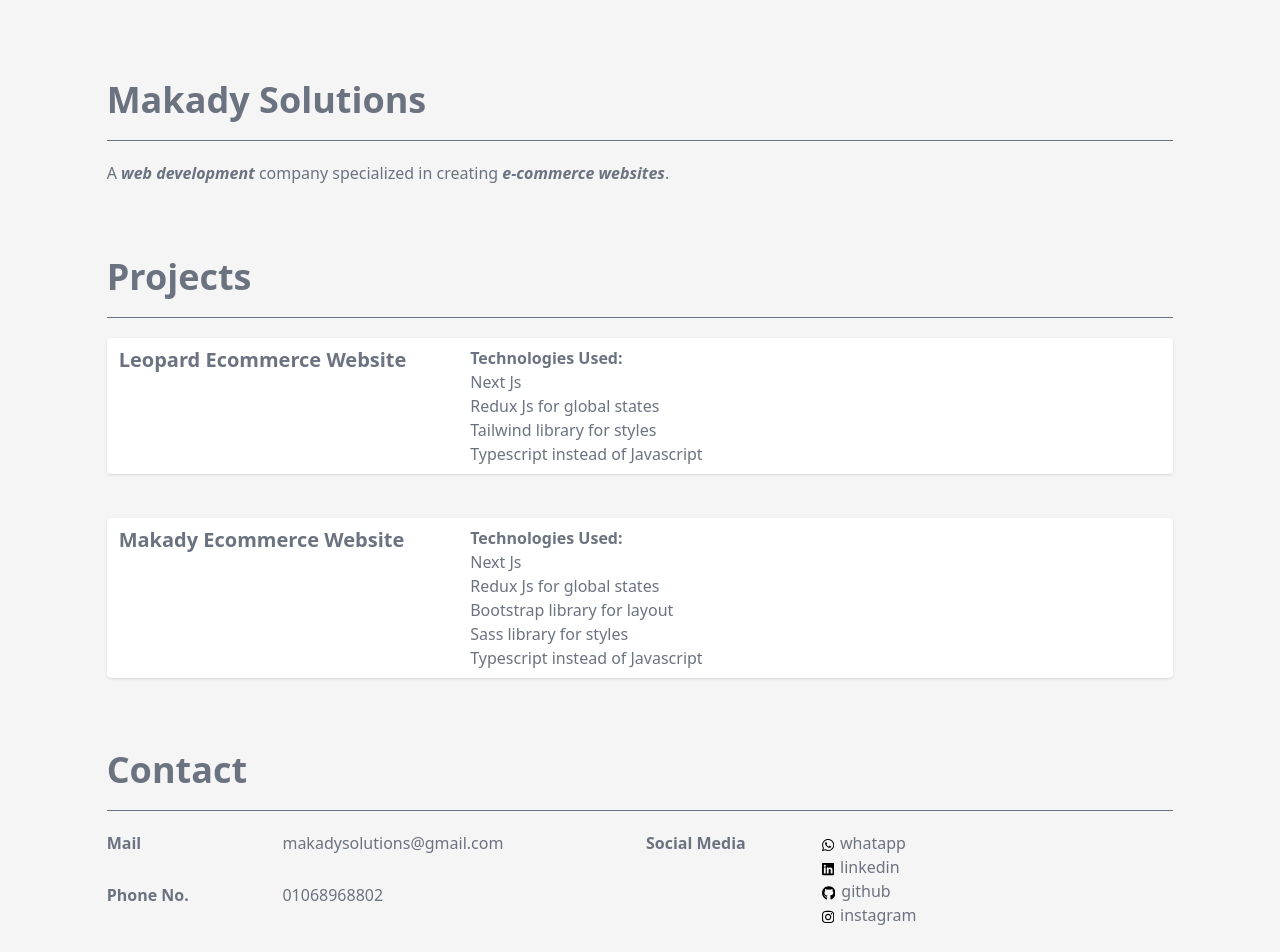
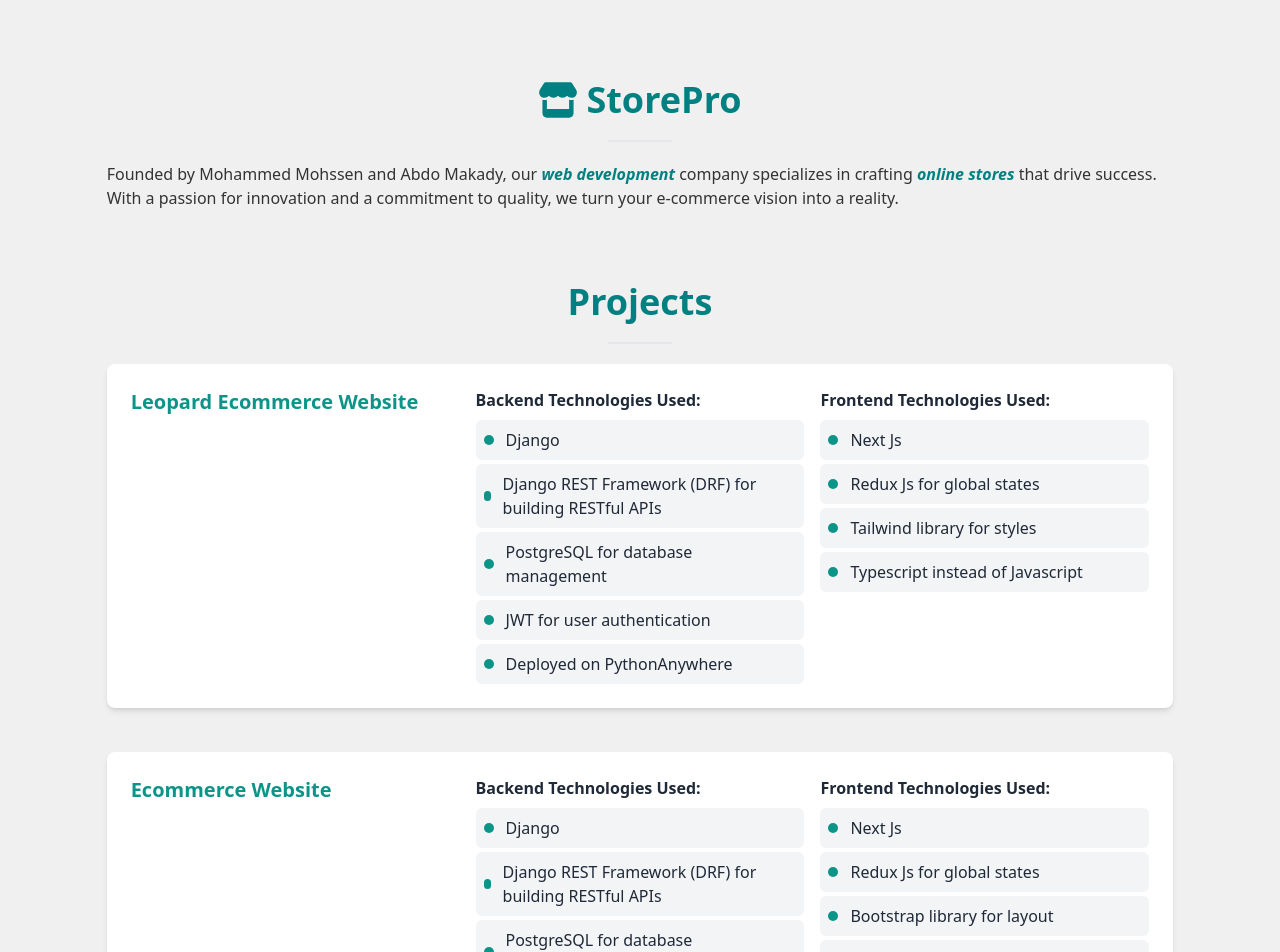
Before and after one commit to abdolrhman-mo/nextjs-ams, a Next.js app: page / in a window 1280 px wide. Shown: the top 952 px of the page. Built offline with nearby package versions, Linux system fonts and the light colour scheme.

Commit message:
changed makadysolutions to storepro and made some colors enhancements

```diff
--- a/app/layout.tsx
+++ b/app/layout.tsx
@@ -5,7 +5,7 @@
 const inter = Inter({ subsets: ["latin"] });
 
 export const metadata: Metadata = {
-  title: "Makady Solutions - Web Development Company",
+  title: "StorePro - Web Development Company",
   description: "Web Development Company",
 };
 
@@ -16,7 +16,7 @@
 }>) {
   return (
     <html lang="en">
-      <body className="bg-neutral-100 text-gray-500 pt-10 md:pt-20">
+      <body className="bg-grayBackground text-textColor pt-10 md:pt-20">
         {children}
       </body>
     </html>
--- a/app/ui/comman/heading.tsx
+++ b/app/ui/comman/heading.tsx
@@ -14,7 +14,7 @@
     return (
         <Tag
             className={`font-semibold capitalize ${
-            level === 1 ? 'text-4xl mb-4' :
+            level === 1 ? 'text-4xl mb-4 text-primaryColor' :
             level === 2 ? 'text-3xl mb-3' :
             level === 3 ? 'text-2xl mb-2' :
             level === 4 ? 'text-xl mb-2' :
--- a/app/ui/home/contact.tsx
+++ b/app/ui/home/contact.tsx
@@ -3,16 +3,16 @@
 export default function Contact() {
     return (
         <div className="w-5/6 mx-auto space-y-5">
-        <Heading level={1}>Contact</Heading>
-        <hr className="text-xl border-gray-500" />
+        <Heading level={1} className="w-fit mx-auto">Contact</Heading>
+        <hr className="border-t-2 border-gray-200 my-4 mx-auto w-16" />
         <div className="grid gird-cols-1 md:grid-cols-2 gap-6 md:gap-3">
             <div className="grid gap-6 md:gap-2">
                 <div className="flex justify-between md:grid grid-cols-3 ">
                     <div className="font-semibold capitalize col-span-1">mail</div>
                     <div className="col-span-2">
-                        <a className="hover:underline" href="mailto:makadysolutions@gmail.com" target="_blank">
+                        <a className="hover:underline" href="mailto:storee.proo@gmail.com" target="_blank">
                           {/* <svg className="pr-1.5 h-3.5 hidden md:inline-block" xmlns="http://www.w3.org/2000/svg" viewBox="0 0 512 512"><path d="M48 64C21.5 64 0 85.5 0 112c0 15.1 7.1 29.3 19.2 38.4L236.8 313.6c11.4 8.5 27 8.5 38.4 0L492.8 150.4c12.1-9.1 19.2-23.3 19.2-38.4c0-26.5-21.5-48-48-48L48 64zM0 176L0 384c0 35.3 28.7 64 64 64l384 0c35.3 0 64-28.7 64-64l0-208L294.4 339.2c-22.8 17.1-54 17.1-76.8 0L0 176z"/></svg> */}
-                          makadysolutions@gmail.com
+                          storee.proo@gmail.com
                         </a>
                     </div>
                 </div>
@@ -21,7 +21,16 @@
                     <div className="col-span-2">
                         <a className="hover:underline" href="tel:01068968802" target="_blank">
                           {/* <svg className="pr-1.5 h-3.5 hidden md:inline-block" xmlns="http://www.w3.org/2000/svg" viewBox="0 0 512 512"><path d="M164.9 24.6c-7.7-18.6-28-28.5-47.4-23.2l-88 24C12.1 30.2 0 46 0 64C0 311.4 200.6 512 448 512c18 0 33.8-12.1 38.6-29.5l24-88c5.3-19.4-4.6-39.7-23.2-47.4l-96-40c-16.3-6.8-35.2-2.1-46.3 11.6L304.7 368C234.3 334.7 177.3 277.7 144 207.3L193.3 167c13.7-11.2 18.4-30 11.6-46.3l-40-96z"/></svg> */}
-                          01068968802
+                          +20 10 68968802
+                        </a>
+                    </div>
+                </div>
+                <div className="flex justify-between md:grid grid-cols-3 -mt-5 md:mt-0">
+                    <div className="font-semibold capitalize col-span-1">phone no.</div>
+                    <div className="col-span-2">
+                        <a className="hover:underline" href="tel:01156407590" target="_blank">
+                          {/* <svg className="pr-1.5 h-3.5 hidden md:inline-block" xmlns="http://www.w3.org/2000/svg" viewBox="0 0 512 512"><path d="M164.9 24.6c-7.7-18.6-28-28.5-47.4-23.2l-88 24C12.1 30.2 0 46 0 64C0 311.4 200.6 512 448 512c18 0 33.8-12.1 38.6-29.5l24-88c5.3-19.4-4.6-39.7-23.2-47.4l-96-40c-16.3-6.8-35.2-2.1-46.3 11.6L304.7 368C234.3 334.7 177.3 277.7 144 207.3L193.3 167c13.7-11.2 18.4-30 11.6-46.3l-40-96z"/></svg> */}
+                          +20 11 56407590
                         </a>
                     </div>
                 </div>
@@ -35,20 +44,20 @@
                           whatapp
                         </a>
                     </li>
-                    <li>
+                    {/* <li>
                         <a className="hover:underline" href="https://www.linkedin.com/in/abdelrahman-makady/" target="_blank">
                           <svg className="pr-1.5 h-3.5 inline-block" xmlns="http://www.w3.org/2000/svg" viewBox="0 0 448 512"><path d="M416 32H31.9C14.3 32 0 46.5 0 64.3v383.4C0 465.5 14.3 480 31.9 480H416c17.6 0 32-14.5 32-32.3V64.3c0-17.8-14.4-32.3-32-32.3zM135.4 416H69V202.2h66.5V416zm-33.2-243c-21.3 0-38.5-17.3-38.5-38.5S80.9 96 102.2 96c21.2 0 38.5 17.3 38.5 38.5 0 21.3-17.2 38.5-38.5 38.5zm282.1 243h-66.4V312c0-24.8-.5-56.7-34.5-56.7-34.6 0-39.9 27-39.9 54.9V416h-66.4V202.2h63.7v29.2h.9c8.9-16.8 30.6-34.5 62.9-34.5 67.2 0 79.7 44.3 79.7 101.9V416z"/></svg>
                           linkedin
                         </a>
-                    </li>
-                    <li>
+                    </li> */}
+                    {/* <li>
                         <a className="hover:underline" href="https://github.com/abdolrhman-mo" target="_blank">
                           <svg className="pr-1.5 h-3.5 inline-block" xmlns="http://www.w3.org/2000/svg" viewBox="0 0 496 512"><path d="M165.9 397.4c0 2-2.3 3.6-5.2 3.6-3.3 .3-5.6-1.3-5.6-3.6 0-2 2.3-3.6 5.2-3.6 3-.3 5.6 1.3 5.6 3.6zm-31.1-4.5c-.7 2 1.3 4.3 4.3 4.9 2.6 1 5.6 0 6.2-2s-1.3-4.3-4.3-5.2c-2.6-.7-5.5 .3-6.2 2.3zm44.2-1.7c-2.9 .7-4.9 2.6-4.6 4.9 .3 2 2.9 3.3 5.9 2.6 2.9-.7 4.9-2.6 4.6-4.6-.3-1.9-3-3.2-5.9-2.9zM244.8 8C106.1 8 0 113.3 0 252c0 110.9 69.8 205.8 169.5 239.2 12.8 2.3 17.3-5.6 17.3-12.1 0-6.2-.3-40.4-.3-61.4 0 0-70 15-84.7-29.8 0 0-11.4-29.1-27.8-36.6 0 0-22.9-15.7 1.6-15.4 0 0 24.9 2 38.6 25.8 21.9 38.6 58.6 27.5 72.9 20.9 2.3-16 8.8-27.1 16-33.7-55.9-6.2-112.3-14.3-112.3-110.5 0-27.5 7.6-41.3 23.6-58.9-2.6-6.5-11.1-33.3 2.6-67.9 20.9-6.5 69 27 69 27 20-5.6 41.5-8.5 62.8-8.5s42.8 2.9 62.8 8.5c0 0 48.1-33.6 69-27 13.7 34.7 5.2 61.4 2.6 67.9 16 17.7 25.8 31.5 25.8 58.9 0 96.5-58.9 104.2-114.8 110.5 9.2 7.9 17 22.9 17 46.4 0 33.7-.3 75.4-.3 83.6 0 6.5 4.6 14.4 17.3 12.1C428.2 457.8 496 362.9 496 252 496 113.3 383.5 8 244.8 8zM97.2 352.9c-1.3 1-1 3.3 .7 5.2 1.6 1.6 3.9 2.3 5.2 1 1.3-1 1-3.3-.7-5.2-1.6-1.6-3.9-2.3-5.2-1zm-10.8-8.1c-.7 1.3 .3 2.9 2.3 3.9 1.6 1 3.6 .7 4.3-.7 .7-1.3-.3-2.9-2.3-3.9-2-.6-3.6-.3-4.3 .7zm32.4 35.6c-1.6 1.3-1 4.3 1.3 6.2 2.3 2.3 5.2 2.6 6.5 1 1.3-1.3 .7-4.3-1.3-6.2-2.2-2.3-5.2-2.6-6.5-1zm-11.4-14.7c-1.6 1-1.6 3.6 0 5.9 1.6 2.3 4.3 3.3 5.6 2.3 1.6-1.3 1.6-3.9 0-6.2-1.4-2.3-4-3.3-5.6-2z"/></svg>
                           github
                         </a>
-                    </li>
+                    </li> */}
                     <li>
-                        <a className="hover:underline" href="https://www.instagram.com/makadysolutions" target="_blank">
+                        <a className="hover:underline" href="https://www.instagram.com/storee.proo/" target="_blank">
                           <svg className="pr-1.5 h-3.5 inline-block" xmlns="http://www.w3.org/2000/svg" viewBox="0 0 448 512"><path d="M224.1 141c-63.6 0-114.9 51.3-114.9 114.9s51.3 114.9 114.9 114.9S339 319.5 339 255.9 287.7 141 224.1 141zm0 189.6c-41.1 0-74.7-33.5-74.7-74.7s33.5-74.7 74.7-74.7 74.7 33.5 74.7 74.7-33.6 74.7-74.7 74.7zm146.4-194.3c0 14.9-12 26.8-26.8 26.8-14.9 0-26.8-12-26.8-26.8s12-26.8 26.8-26.8 26.8 12 26.8 26.8zm76.1 27.2c-1.7-35.9-9.9-67.7-36.2-93.9-26.2-26.2-58-34.4-93.9-36.2-37-2.1-147.9-2.1-184.9 0-35.8 1.7-67.6 9.9-93.9 36.1s-34.4 58-36.2 93.9c-2.1 37-2.1 147.9 0 184.9 1.7 35.9 9.9 67.7 36.2 93.9s58 34.4 93.9 36.2c37 2.1 147.9 2.1 184.9 0 35.9-1.7 67.7-9.9 93.9-36.2 26.2-26.2 34.4-58 36.2-93.9 2.1-37 2.1-147.8 0-184.8zM398.8 388c-7.8 19.6-22.9 34.7-42.6 42.6-29.5 11.7-99.5 9-132.1 9s-102.7 2.6-132.1-9c-19.6-7.8-34.7-22.9-42.6-42.6-11.7-29.5-9-99.5-9-132.1s-2.6-102.7 9-132.1c7.8-19.6 22.9-34.7 42.6-42.6 29.5-11.7 99.5-9 132.1-9s102.7-2.6 132.1 9c19.6 7.8 34.7 22.9 42.6 42.6 11.7 29.5 9 99.5 9 132.1s2.7 102.7-9 132.1z"/></svg>
                           instagram
                         </a>
--- a/app/ui/home/hero.tsx
+++ b/app/ui/home/hero.tsx
@@ -3,12 +3,18 @@
 export default function Hero() {
     return (
         <div className="w-5/6 mx-auto space-y-5">
-            <Heading level={1}>Makady Solutions</Heading>
-            <hr className="border-gray-500" />
+            <Heading level={1} className="flex space-x-2 w-fit mx-auto">
+              <svg fill="#008080" className="w-10 inline-block" xmlns="http://www.w3.org/2000/svg" viewBox="0 0 576 512"><path d="M547.6 103.8L490.3 13.1C485.2 5 476.1 0 466.4 0L109.6 0C99.9 0 90.8 5 85.7 13.1L28.3 103.8c-29.6 46.8-3.4 111.9 51.9 119.4c4 .5 8.1 .8 12.1 .8c26.1 0 49.3-11.4 65.2-29c15.9 17.6 39.1 29 65.2 29c26.1 0 49.3-11.4 65.2-29c15.9 17.6 39.1 29 65.2 29c26.2 0 49.3-11.4 65.2-29c16 17.6 39.1 29 65.2 29c4.1 0 8.1-.3 12.1-.8c55.5-7.4 81.8-72.5 52.1-119.4zM499.7 254.9c0 0 0 0-.1 0c-5.3 .7-10.7 1.1-16.2 1.1c-12.4 0-24.3-1.9-35.4-5.3L448 384l-320 0 0-133.4c-11.2 3.5-23.2 5.4-35.6 5.4c-5.5 0-11-.4-16.3-1.1l-.1 0c-4.1-.6-8.1-1.3-12-2.3L64 384l0 64c0 35.3 28.7 64 64 64l320 0c35.3 0 64-28.7 64-64l0-64 0-131.4c-4 1-8 1.8-12.3 2.3z"/></svg>
+              <span>StorePro</span>
+            </Heading>
+            <hr className="border-t-2 border-gray-200 my-4 mx-auto w-16" />
             <p>
-                A <span className="italic font-semibold"> web development </span>
-                company specialized in creating
-                <span className="italic font-semibold"> e-commerce websites</span>.
+              Founded by Mohammed Mohssen and Abdo Makady, our
+              <span className="italic font-semibold text-primaryColor"> web development </span>
+              company specializes in crafting
+              <span className="italic font-semibold text-primaryColor"> online stores </span>
+              that drive success. With a passion for innovation and a commitment to quality, we turn your
+              e-commerce vision into a reality.
             </p>
         </div>
     )
--- a/app/ui/home/projects.tsx
+++ b/app/ui/home/projects.tsx
@@ -5,29 +5,43 @@
 export default function Projects() {
     return (
         <div className="w-5/6 mx-auto space-y-5">
-            <Heading level={1}>Projects</Heading>
-            <hr className="text-xl border-gray-500" />
+            <Heading level={1} className="w-fit mx-auto">Projects</Heading>
+            <hr className="border-t-2 border-gray-200 my-4 mx-auto w-16" />
             <Project
                 title="Leopard Ecommerce Website"
                 link="https://nextjs-leopard-localbrand.vercel.app/"
-                techUsed={[
+                frontTechUsed={[
                   'Next Js',
                   'Redux Js for global states',
                   'Tailwind library for styles',
                   'Typescript instead of Javascript',
                 ]}
+                backTechUsed={[
+                  'Django',
+                  'Django REST Framework (DRF) for building RESTful APIs',
+                  'PostgreSQL for database management',
+                  'JWT for user authentication',
+                  'Deployed on PythonAnywhere',
+                ]}
             />
             <br />
             <Project
-                title="Makady Ecommerce Website"
+                title="Ecommerce Website"
                 link="https://makady-ecommerce.vercel.app/"
-                techUsed={[
+                frontTechUsed={[
                   'Next Js',
                   'Redux Js for global states',
                   'Bootstrap library for layout',
                   'Sass library for styles',
                   'Typescript instead of Javascript',
                 ]}
+                backTechUsed={[
+                  'Django',
+                  'Django REST Framework (DRF) for building RESTful APIs',
+                  'PostgreSQL for database management',
+                  'JWT for user authentication',
+                  'Deployed on PythonAnywhere',
+                ]}
             />
         </div>
     )
--- a/app/ui/projects/project.tsx
+++ b/app/ui/projects/project.tsx
@@ -5,30 +5,55 @@
 export default function Project({
   title,
   link,
-    techUsed,
+  frontTechUsed,
+  backTechUsed,
 }: {
-    title: string
-    link: string
-    techUsed: string[]
+  title: string;
+  link: string;
+  frontTechUsed: string[];
+  backTechUsed: string[];
 }) {
   return (
-        <div className="grid gird-cols-1 md:grid-cols-3 gap-2 md:gap-3 bg-white rounded px-3 py-2 shadow">
-            <div className="col-span-1 mb-3">
-                <Link className="hover:underline capitalize group" href={link}>
-                    <Heading level={4}>
-                        {title} <EyeIcon className="h-5 pl-2 hidden md:group-hover:inline-block" />
+    <div className="grid grid-cols-1 md:grid-cols-3 gap-4 bg-white rounded-lg p-6 shadow-md hover:shadow-lg transition-shadow duration-200 ease-in-out">
+      <div className="col-span-1 mb-4 md:mb-0">
+        <Link className="hover:underline group" href={link}>
+          <Heading level={4} className="flex items-center text-teal-600">
+            {title}
+            <EyeIcon className="h-5 pl-2 hidden md:group-hover:inline-block text-teal-600 transition-opacity duration-200 ease-in-out" />
           </Heading>
-                    <div className="md:hidden">
+          <div className="mt-2 md:hidden text-teal-600">
             View Project <ArrowRightIcon className="h-4 inline-block" />
           </div>
         </Link>
       </div>
-            <div className="col-span-2">
-                <p className="font-semibold">Technologies Used:</p>
-                <ul>
-                    {techUsed.map(li => <li key={li}>{li}</li>)}
+      <div className="col-span-1">
+        <p className="font-semibold text-gray-800 mb-2">Backend Technologies Used:</p>
+        <ul className="space-y-1">
+          {backTechUsed.map((li) => (
+            <li
+              key={li}
+              className="flex items-center p-2 bg-gray-100 rounded-md hover:bg-gray-200 transition-colors duration-200 ease-in-out"
+            >
+              <span className="inline-block w-2.5 h-2.5 bg-teal-600 rounded-full mr-3"></span>
+              <span className="text-gray-800">{li}</span>
+            </li>
+          ))}
+        </ul>
+      </div>
+      <div className="col-span-1">
+        <p className="font-semibold text-gray-800 mb-2">Frontend Technologies Used:</p>
+        <ul className="space-y-1">
+          {frontTechUsed.map((li) => (
+            <li
+              key={li}
+              className="flex items-center p-2 bg-gray-100 rounded-md hover:bg-gray-200 transition-colors duration-200 ease-in-out"
+            >
+              <span className="inline-block w-2.5 h-2.5 bg-teal-600 rounded-full mr-3"></span>
+              <span className="text-gray-800">{li}</span>
+            </li>
+          ))}
         </ul>
       </div>
     </div>
-    )
+  );
 }
--- a/tailwind.config.ts
+++ b/tailwind.config.ts
@@ -13,6 +13,12 @@
         "gradient-conic":
           "conic-gradient(from 180deg at 50% 50%, var(--tw-gradient-stops))",
       },
+      colors: {
+        primaryColor: '#008080',
+        background: '#FFFFFF',
+        grayBackground: '#F0F0F0',
+        textColor: '#333333',
+      },
     },
   },
   plugins: [],
```
Also changed, not shown: app/page.tsx (+3 -5 lines), 1 other file (tests, documents, lock files or other folders). Lines whose indentation alone changed are shown as unchanged.
